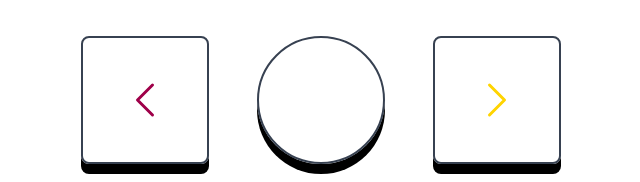
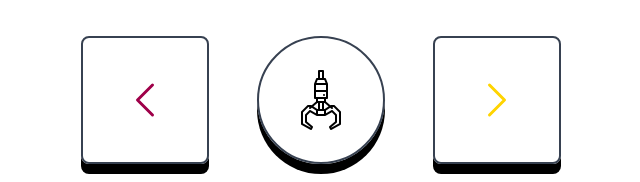
Before and after one commit to viam-labs/claw-game, a website with bundled scripts: page viam-claw-typescript/static/index.html in a window 1280 px wide. Shown: the part 300-482 px from the top of the page, without its empty margins (319-959 px from the left). Built offline with nearby package versions, Linux system fonts and the light colour scheme; what @viamrobotics/sdk would draw is missing.

Commit message:
added claw image to central drop button

```diff
--- a/viam-claw-typescript/static/index.html
+++ b/viam-claw-typescript/static/index.html
@@ -24,7 +24,7 @@
                 <path stroke-linecap="round" stroke-linejoin="round" d="M15.75 19.5L8.25 12l7.5-7.5" />
               </svg>             </button>
             <button id="drop-button" class="w-32 h-32 border-2 border-gray-700 bg-[#222525] rounded-full flex items-center justify-center shadow-lg hover:bg-gray-50 focus:shadow-none custom-box-shadow">
-
+              <img src="./claw-machine.png" alt="Image description" class="w-16 h-16">
             </button>
             <button id="right-button" class="w-32 h-32 border-2 border-gray-700 rounded-lg flex items-center justify-center shadow-lg hover:bg-gray-50 focus:shadow-none custom-box-shadow">
               <svg xmlns="http://www.w3.org/2000/svg" fill="none" viewBox="0 0 24 24" stroke-width="1.5" stroke="#FFD400" class="w-12 h-12">
```
Also changed, not shown: viam-claw-typescript/static/claw-machine.png (added).
